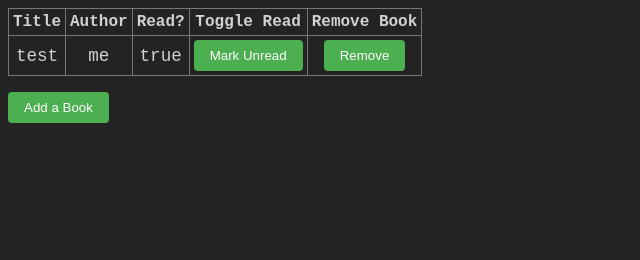
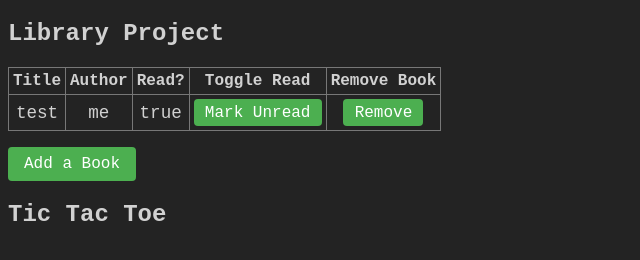
Before and after one commit to alexkozlovm/js-projects, a plain HTML site: page index.html in a window 1280 px wide. Shown: the whole page, without its empty margins (0-640 px from the left). Drawn offline with Linux system fonts and the light colour scheme.

Commit message:
setup for next project

```diff
--- a/index.html
+++ b/index.html
@@ -7,12 +7,17 @@
     <title>JS Projects</title>
   </head>
   <body>
+
+    <h2>Library Project</h2>
+
     <table>
       <tbody id="table-body"></tbody>
     </table>
 
     <dialog>
+
         <form>
+
           <label>Book Title</label>
           <input placeholder="The Great Gatsby..." required id="title" type="text">
 
@@ -20,6 +25,7 @@
           <input placeholder="F. Scott Fitzgerald..." required id="author" type="text">
 
           <label>Has the book been read?</label>
+
           <div>
             <input id="readTrue" type="checkbox"> <label class="readLabel">Yes</label>
             <input id="readFalse" type="checkbox"> <label class="readLabel">No</label>
@@ -27,9 +33,17 @@
 
           <input type="submit" id="submitButton" value="Add Book">
         </form>
+
       </dialog>
+
     <button id="newBookButton">Add a Book</button>
+    <script src="scripts/library.js"></script>
 
-    <script src="scripts/library.js"></script>
+
+    <h2>Tic Tac Toe</h2>
+
+
+
+    <script src="scripts/tic-tac-toe.js"></script>
   </body>
 </html>
--- a/style.css
+++ b/style.css
@@ -71,11 +71,13 @@ button {
 	border: none;
 	border-radius: 4px;
 	cursor: pointer;
+	font-family: 'Courier New', Courier, monospace;
+	font-size: 1rem;
 }
 .table-button {
 	background-color: #4CAF50;
 	color: white;
-	padding: 0.5rem 1rem;
+	padding: 0.3rem 0.7rem;
 	border: none;
 	border-radius: 4px;
 	cursor: pointer;
```
Also changed, not shown: scripts/tic-tac-toe.js (added).
